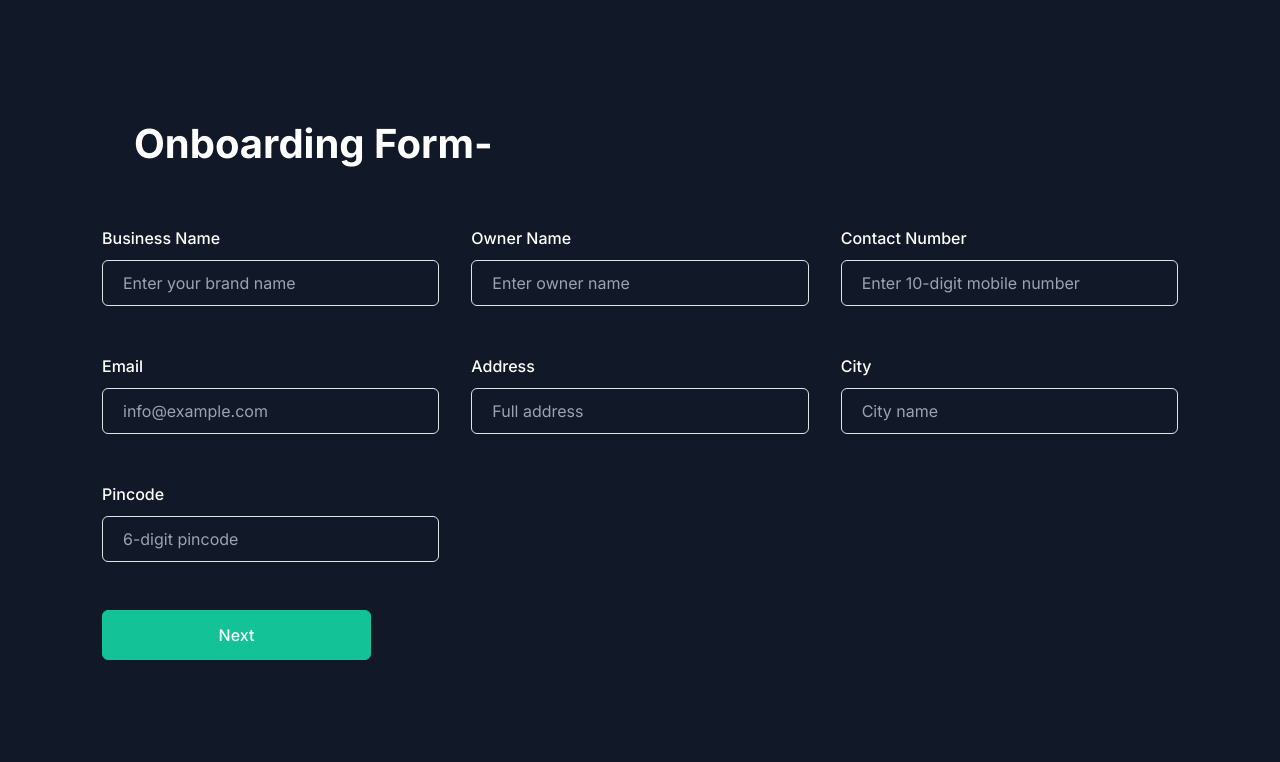
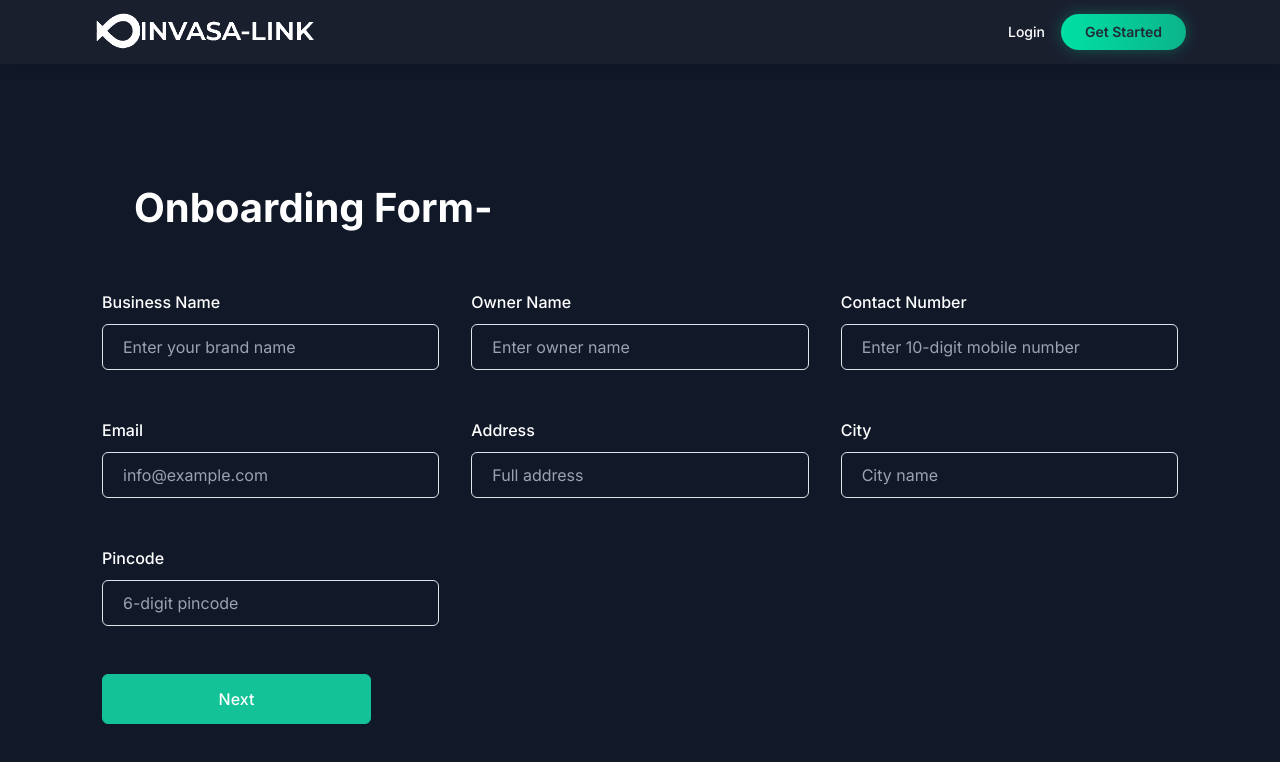
Before and after one commit to samratkesharwani/invasa, a React (Create React App) app: page /seller in a window 1280 px wide. Shown: the top 762 px of the page. Built offline with nearby package versions, Linux system fonts and the light colour scheme.

Commit message:
mini update to imrpove the error handling of the login/register
mini update to imrpove the error handling of the login/register

```diff
--- a/src/App.js
+++ b/src/App.js
@@ -26,7 +26,7 @@ import Test from './component/seller/Test'
 import InventorySetup from './component/form/InventorySetup';
 import AdminRoutes from './component/admin/AdminRoutes';
 import AdminLogin from './component/admin/pages/Login';
-
+import Header from './component/Header';
 const ProtectedRoute = ({ children }) => {
   const user = useAuth();
   return user ? children : <Navigate to="/login" />;
@@ -36,6 +36,7 @@ function App() {
   return (
     <AuthProvider>
       <BrowserRouter>
+        <Header/>
         <Routes>
           <Route path="/" element={<Layout/>} />
           <Route path="/explore-products" element={<ExploreProducts />} />
--- a/src/component/Header.js
+++ b/src/component/Header.js
@@ -32,7 +32,7 @@ const Navbar = () => {
   };
 
   return (
-    <div className="bg-black sticky top-0 z-50 shadow-md shadow-gray-900/20">
+    <div className="bg-[#1A1F2E] sticky top-0 z-50 shadow-md shadow-gray-900/20">
       <div className="container mx-auto px-4 sm:px-6">
         <div className="flex justify-between items-center h-16">
           {/* Logo Section */}
--- a/src/component/Layout.jsx
+++ b/src/component/Layout.jsx
@@ -53,7 +53,6 @@ function Layout() {
     <div className="min-h-screen dark:bg-dark">
       <div className="relative">
         <div className=" blur-3xl rounded-full"></div>
-        <Header />
         <main className="relative z-10">
           <Hero navigateTo={navigateTo} loggedIn={loggedIn} />
           <div className="container mx-auto px-6 py-16">
--- a/src/component/seller/SellerDashboard.js
+++ b/src/component/seller/SellerDashboard.js
@@ -136,9 +136,9 @@ function BuyerDashboard() {
   };
 
   return (
-    <div className="min-h-screen bg-gradient-to-b from-gray-900 to-black">
+    <div className="min-h-screen bg-gradient-to-b from-gray-900 mt-10 grid place-items-center mx-auto to-black">
       {/* Enhanced Header Section with Glass Effect */}
-      <div className="bg-black bg-opacity-60 backdrop-blur-lg border-b border-gray-800">
+      <div className="bg-black bg-opacity-60 backdrop-blur-lg border-b w-[90%] rounded-2xl border-gray-800">
         <div className="container mx-auto px-6 py-8">
           <div className="flex flex-col md:flex-row justify-between items-center">
             <div className="flex items-center mb-4 md:mb-0">
```
